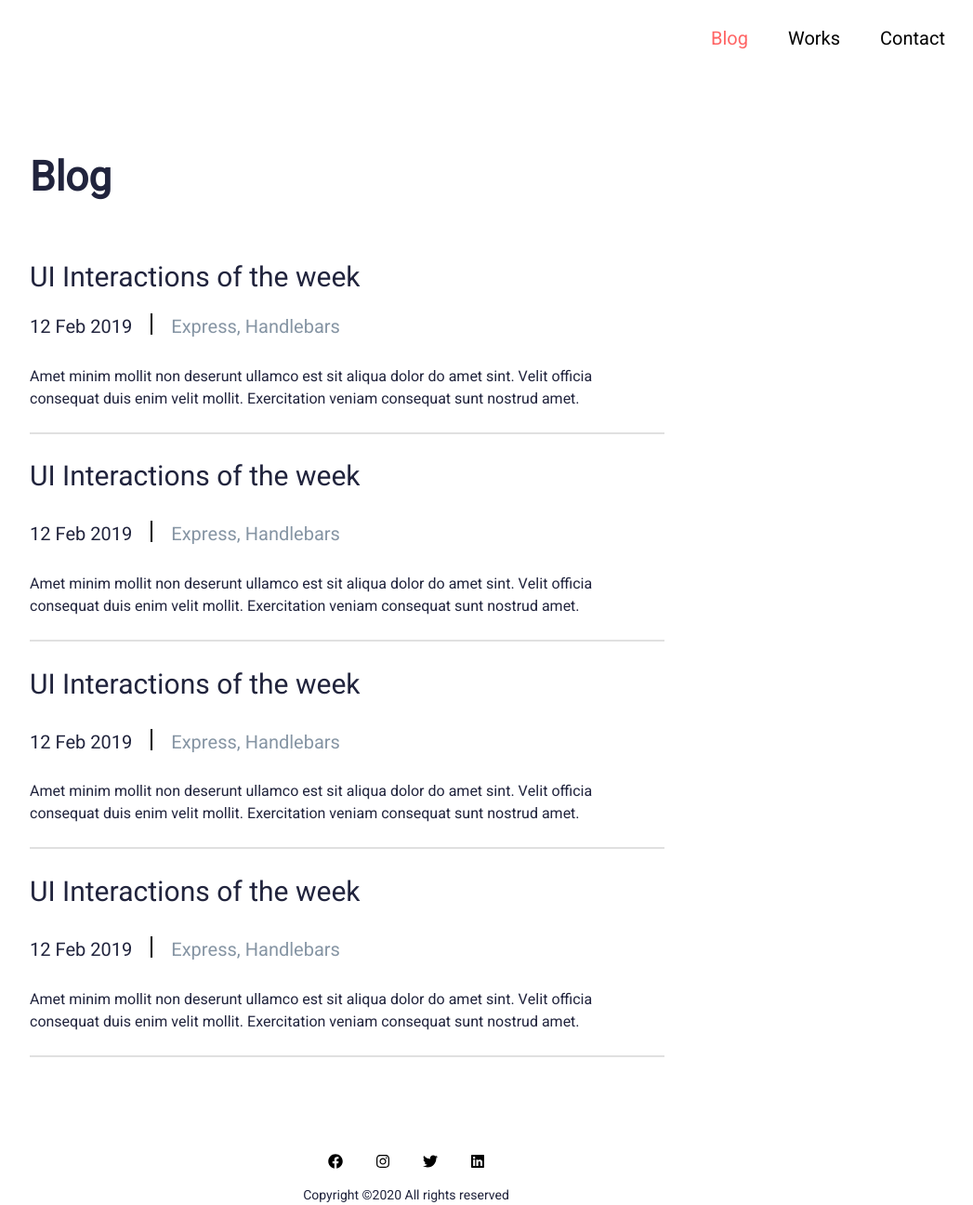
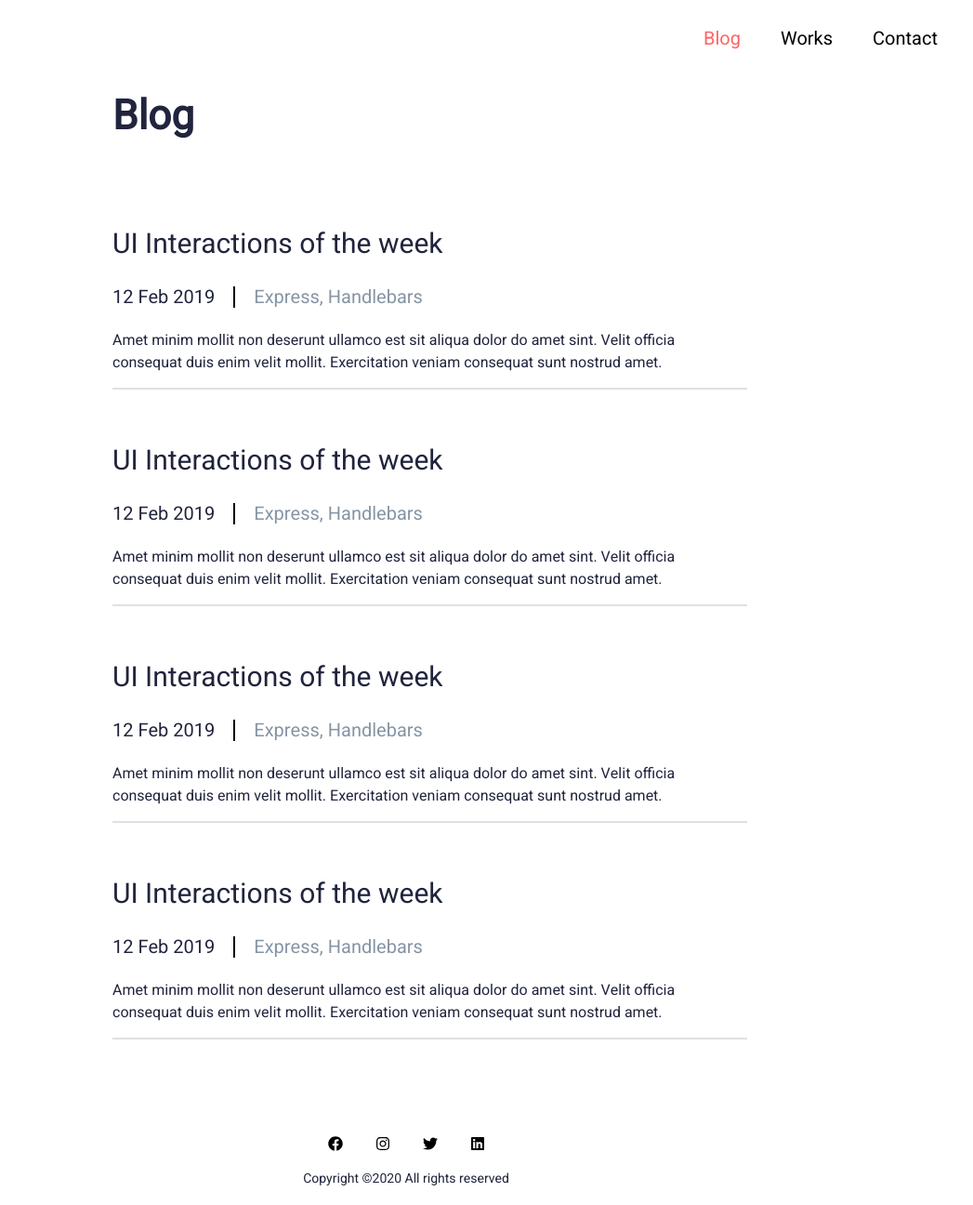
Before and after one commit to ShaikhMisbah17/figma-portfolio-ui, a React (Create React App) app: page /blog in a window 1280 px wide. Shown: the whole page at 93% size, without its empty margins (203-1250 px from the left). Built offline with nearby package versions, Linux system fonts and the light colour scheme.

Commit message:
Footer and navbar as component

```diff
--- /dev/null
+++ b/src/components/Footer.css
@@ -0,0 +1,19 @@
+.footer {
+  margin-top: 104px;
+}
+
+.bottom {
+  display: flex;
+  column-gap: 35px;
+  justify-content: center;
+}
+
+.copyright-text {
+  font-family: "Heebo";
+  font-style: normal;
+  font-weight: 400;
+  font-size: 14px;
+  line-height: 21px;
+  text-align: center;
+  color: #21243d;
+}
--- /dev/null
+++ b/src/components/Footer.js
@@ -0,0 +1,21 @@
+import React from "react";
+import "./Footer.css";
+import { FaFacebook, FaInstagram, FaTwitter, FaLinkedin } from "react-icons/fa";
+
+function Footer() {
+  return (
+    <div className="footer">
+      <div className="bottom">
+        <FaFacebook />
+        <FaInstagram />
+        <FaTwitter />
+        <FaLinkedin />
+      </div>
+      <div className="footer-text">
+        <h4 className="copyright-text">Copyright ©2020 All rights reserved </h4>
+      </div>
+    </div>
+  );
+}
+
+export default Footer;
--- /dev/null
+++ b/src/components/Navbar.css
@@ -0,0 +1,36 @@
+.navbar {
+  width: 100%;
+  height: 40px;
+}
+
+.navbar > ul {
+  display: flex;
+  column-gap: 43px;
+  list-style-type: none;
+  justify-content: flex-end;
+  margin: 27px 60px 0 0;
+}
+
+.navbar__blog {
+  font-family: "Heebo";
+  font-style: normal;
+  font-weight: 500;
+  font-size: 20px;
+  line-height: 29px;
+  color: #ff6464;
+}
+
+.navbar__blog-work {
+  font-family: "Heebo";
+  font-style: normal;
+  font-weight: 500;
+  font-size: 20px;
+  line-height: 29px;
+  color: #000000;
+}
+
+@media screen and (max-width: 375px) {
+  .navbar {
+    display: none;
+  }
+}
--- /dev/null
+++ b/src/components/Navbar.js
@@ -0,0 +1,16 @@
+import React from "react";
+import "./Navbar.css";
+
+function Navbar() {
+  return (
+    <div className="navbar">
+      <ul>
+        <li className="navbar__blog">Blog</li>
+        <li className="navbar__blog-work">Works</li>
+        <li className="navbar__blog-work">Contact</li>
+      </ul>
+    </div>
+  );
+}
+
+export default Navbar;
--- /dev/null
+++ b/src/components/blog_item/BlogItem.css
@@ -0,0 +1,100 @@
+.blog__items {
+  display: flex;
+  flex-direction: column;
+  row-gap: 20px;
+}
+
+.heading__blog-subtitle {
+  font-family: "Heebo";
+  font-style: normal;
+  font-weight: 500;
+  font-size: 30px;
+  line-height: 44px;
+  color: #21243d;
+  margin: 0;
+}
+
+.content-1 {
+  display: flex;
+  column-gap: 20px;
+  align-items: center;
+}
+
+.date {
+  font-family: "Heebo";
+  font-style: normal;
+  font-weight: 400;
+  font-size: 20px;
+  line-height: 29px;
+  color: #21243d;
+  margin: 0;
+}
+
+.divider {
+  border: 1px solid #000000;
+  background-color: #000000;
+  height: 21px;
+}
+
+.address {
+  font-family: "Heebo";
+  font-style: normal;
+  font-weight: 400;
+  font-size: 20px;
+  line-height: 29px;
+  color: #8695a4;
+  margin: 0;
+}
+
+.description {
+  width: 682px;
+  height: 43px;
+  font-family: "Heebo";
+  font-style: normal;
+  font-weight: 400;
+  font-size: 16px;
+  line-height: 24px;
+  color: #21243d;
+  flex-wrap: wrap;
+  margin: 0;
+}
+
+.divider-horizontal {
+  border: 1px solid #e0e0e0;
+  background-color: #e0e0e0;
+  width: 681px;
+  height: 0;
+}
+
+@media screen and (max-width: 375px) {
+  .blog__items {
+    display: flex;
+    flex-direction: column;
+    row-gap: 18px;
+  }
+  .heading__blog-subtitle {
+    font-weight: 500;
+    font-size: 26px;
+    line-height: 38px;
+  }
+  .content-1 {
+    display: flex;
+    column-gap: 14px;
+    align-items: center;
+  }
+  .date {
+    font-weight: 400;
+    font-size: 16px;
+    line-height: 24px;
+  }
+  .address {
+    font-weight: 400;
+    font-size: 16px;
+    line-height: 24px;
+  }
+  .description {
+    font-weight: 400;
+    font-size: 16px;
+    line-height: 24px;
+  }
+}
--- /dev/null
+++ b/src/components/blog_item/BlogItem.js
@@ -0,0 +1,25 @@
+import React from "react";
+import "./BlogItem.css";
+
+function BlogItem() {
+  return (
+    <div className="blog__items">
+      <h2 className="heading__blog-subtitle sub-1">
+        UI Interactions of the week
+      </h2>
+      <div className="content-1">
+        <h4 className="date">12 Feb 2019</h4>
+        <div className="divider"></div>
+        <h4 className="address">Express, Handlebars</h4>
+      </div>
+      <h3 className="description">
+        Amet minim mollit non deserunt ullamco est sit aliqua dolor do amet
+        sint. Velit officia consequat duis enim velit mollit. Exercitation
+        veniam consequat sunt nostrud amet.
+      </h3>
+      <div className="divider-horizontal"></div>
+    </div>
+  );
+}
+
+export default BlogItem;
--- a/src/container/Blog.css
+++ b/src/container/Blog.css
@@ -1,41 +1,20 @@
 @import url("https://fonts.googleapis.com/css2?family=Abel&family=Heebo&family=Unica+One&display=swap");
 
-body {
-  margin: 0;
-}
 .blog {
   width: 100%;
   height: 100vh;
 }
 
-.header > ul {
+.blog__wrapper {
+  width: 50%;
   display: flex;
-  column-gap: 43px;
-  list-style-type: none;
-  justify-content: flex-end;
-  margin: 27px 60px 0 0;
-}
-
-.header__blog {
-  font-family: "Heebo";
-  font-style: normal;
-  font-weight: 500;
-  font-size: 20px;
-  line-height: 29px;
-  color: #ff6464;
-}
-
-.header__blog-work {
-  font-family: "Heebo";
-  font-style: normal;
-  font-weight: 500;
-  font-size: 20px;
-  line-height: 29px;
-  color: #000000;
+  flex-direction: column;
+  height: fit-content;
+  margin: auto;
+  row-gap: 55px;
 }
 
 .heading__blog {
-  margin: 106px 0 0 235px;
   font-family: "Heebo";
   font-style: normal;
   font-weight: 700;
@@ -44,91 +23,10 @@ body {
   color: #21243d;
 }
 
-.details {
-  display: flex;
-  flex-direction: row;
+@media screen and (max-width: 375px) {
+  .heading__blog {
+    font-weight: 700;
+    font-size: 30px;
+    line-height: 60px;
+  }
 }
-
-.heading__blog-subtitle {
-  margin-left: 235px;
-  font-family: "Heebo";
-  font-style: normal;
-  font-weight: 500;
-  font-size: 30px;
-  line-height: 44px;
-  color: #21243d;
-}
-
-.sub-1 {
-  margin-top: 55px;
-  margin-bottom: 16px;
-}
-
-.content-1 {
-  margin: 0 0 0 235px;
-  display: flex;
-  column-gap: 20px;
-}
-
-.date {
-  font-family: "Heebo";
-  font-style: normal;
-  font-weight: 400;
-  font-size: 20px;
-  line-height: 29px;
-  color: #21243d;
-  margin-top: 0;
-}
-
-.address {
-  font-family: "Heebo";
-  font-style: normal;
-  font-weight: 400;
-  font-size: 20px;
-  line-height: 29px;
-  color: #8695a4;
-  margin-top: 0;
-}
-
-.divider {
-  border: 1px solid #000000;
-  height: 21px;
-}
-
-.description {
-  width: 682px;
-  height: 43px;
-  font-family: "Heebo";
-  font-style: normal;
-  font-weight: 400;
-  font-size: 16px;
-  line-height: 24px;
-  color: #21243d;
-  flex-wrap: wrap;
-  margin: 0 0 0 235px;
-}
-
-.divider-horizontal {
-  border: 1px solid #e0e0e0;
-  background-color: #e0e0e0;
-  width: 681px;
-  height: 0;
-  margin: 29px 0 0 235px;
-}
-
-.bottom {
-  margin-top: 104px;
-  display: flex;
-  column-gap: 35px;
-  justify-content: center;
-}
-
-.footer {
-  font-family: "Heebo";
-  font-style: normal;
-  font-weight: 400;
-  font-size: 14px;
-  line-height: 21px;
-  text-align: center;
-  color: #21243d;
-}
--- a/src/container/Blog.js
+++ b/src/container/Blog.js
@@ -1,96 +1,20 @@
 import React from "react";
 import "./Blog.css";
-import { FaFacebook, FaInstagram, FaTwitter, FaLinkedin } from "react-icons/fa";
+import Navbar from "../components/Navbar";
+import BlogItem from "../components/blog_item/BlogItem";
+import Footer from "../components/Footer";
+
+const blogItems = new Array(4).fill(0).map((_, i) => <BlogItem />);
 
 function Blog() {
   return (
     <div className="blog">
-      <div className="header">
-        <ul>
-          <li className="header__blog">Blog</li>
-          <li className="header__blog-work">Works</li>
-          <li className="header__blog-work">Contact</li>
-        </ul>
+      <Navbar />
+      <div className="blog__wrapper">
+        <h1 className="heading__blog">Blog</h1>
+        {blogItems}
       </div>
-
-      <h1 className="heading__blog">Blog</h1>
-
-      <div classname="details">
-        <div className="detail-1">
-          <h2 className="heading__blog-subtitle sub-1">
-            UI Interactions of the week
-          </h2>
-          <div className="content-1">
-            <h4 className="date">12 Feb 2019</h4>
-            <div className="divider"></div>
-            <h4 className="address">Express, Handlebars</h4>
-          </div>
-          <h3 className="description">
-            Amet minim mollit non deserunt ullamco est sit aliqua dolor do amet
-            sint. Velit officia consequat duis enim velit mollit. Exercitation
-            veniam consequat sunt nostrud amet.
-          </h3>
-        </div>
-        <div className="divider-horizontal"></div>
-
-        <div className="detail-1">
-          <h2 className="heading__blog-subtitle sub-2">
-            UI Interactions of the week
-          </h2>
-          <div className="content-1">
-            <h4 className="date">12 Feb 2019</h4>
-            <div className="divider"></div>
-            <h4 className="address">Express, Handlebars</h4>
-          </div>
-          <h3 className="description">
-            Amet minim mollit non deserunt ullamco est sit aliqua dolor do amet
-            sint. Velit officia consequat duis enim velit mollit. Exercitation
-            veniam consequat sunt nostrud amet.
-          </h3>
-        </div>
-        <div className="divider-horizontal"></div>
-
-        <div className="detail-1">
-          <h2 className="heading__blog-subtitle sub-3">
-            UI Interactions of the week
-          </h2>
-          <div className="content-1">
-            <h4 className="date">12 Feb 2019</h4>
-            <div className="divider"></div>
-            <h4 className="address">Express, Handlebars</h4>
-          </div>
-          <h3 className="description">
-            Amet minim mollit non deserunt ullamco est sit aliqua dolor do amet
-            sint. Velit officia consequat duis enim velit mollit. Exercitation
-            veniam consequat sunt nostrud amet.
-          </h3>
-        </div>
-        <div className="divider-horizontal"></div>
-
-        <div className="detail-1">
-          <h2 className="heading__blog-subtitle sub-4">
-            UI Interactions of the week
-          </h2>
-          <div className="content-1">
-            <h4 className="date">12 Feb 2019</h4>
-            <div className="divider"></div>
-            <h4 className="address">Express, Handlebars</h4>
-          </div>
-          <h3 className="description">
-            Amet minim mollit non deserunt ullamco est sit aliqua dolor do amet
-            sint. Velit officia consequat duis enim velit mollit. Exercitation
-            veniam consequat sunt nostrud amet.
-          </h3>
-        </div>
-        <div className="divider-horizontal"></div>
-      </div>
-      <div className="bottom">
-        <FaFacebook />
-        <FaInstagram />
-        <FaTwitter />
-        <FaLinkedin />
-      </div>
-      <h4 className="footer">Copyright ©2020 All rights reserved </h4>
+      <Footer />
     </div>
   );
 }
```
